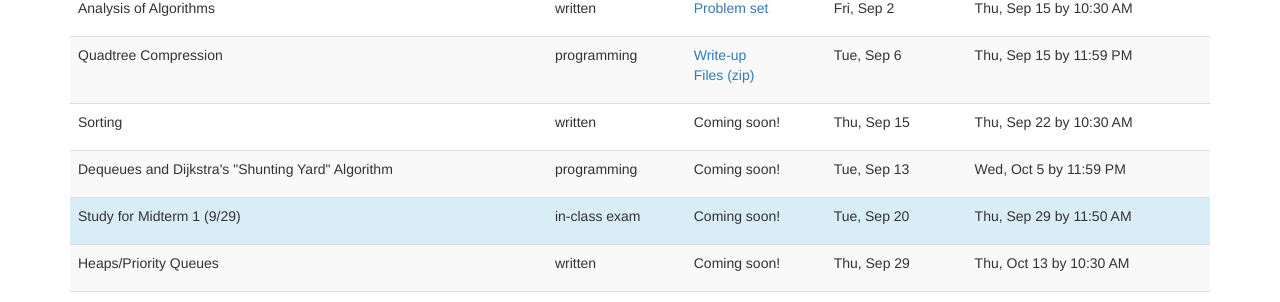
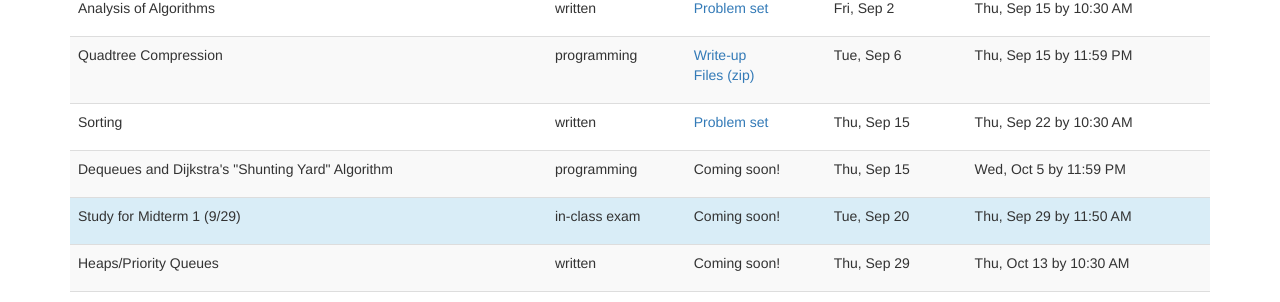
Before and after one commit to vikramkh/course-website-16fa, a Jekyll site: the page built from homework.md, in a window 1280 px wide. Shown: the part 423-725 px from the top of the page. Built offline with Jekyll 4.4.1, drawn with Linux system fonts in a browser that asks for light colours; nearby versions of some CDN libraries.

Commit message:
HW3 - sorting

```diff
--- a/_data/homeworks.yaml
+++ b/_data/homeworks.yaml
@@ -31,17 +31,17 @@
    due_date: 2016-09-15T23:59:00EDT
 -
    assignment: Sorting
-   problem_set: content/hws/hw4/hw4.pdf
-   problem_set_zip: content/hws/hw4/hw4_src.zip
+   problem_set: content/hws/hw3/hw3.pdf
    type: written
+   active: true
    release_date: 2016-09-15
    due_date: 2016-9-22T10:30:00EDT
 -
    assignment: Dequeues and Dijkstra's "Shunting Yard" Algorithm
-   writeup: content/hws/hw3/hw3.pdf
-   zip: content/hws/hw3/hw3.zip
+   writeup: content/hws/hw4/hw4.pdf
+   zip: content/hws/hw4/hw4.zip
    type: programming
-   release_date: 2016-09-13
+   release_date: 2016-09-15
    due_date: 2016-10-05T23:59:00EDT
 -
    assignment: Study for Midterm 1 (9/29)
```
